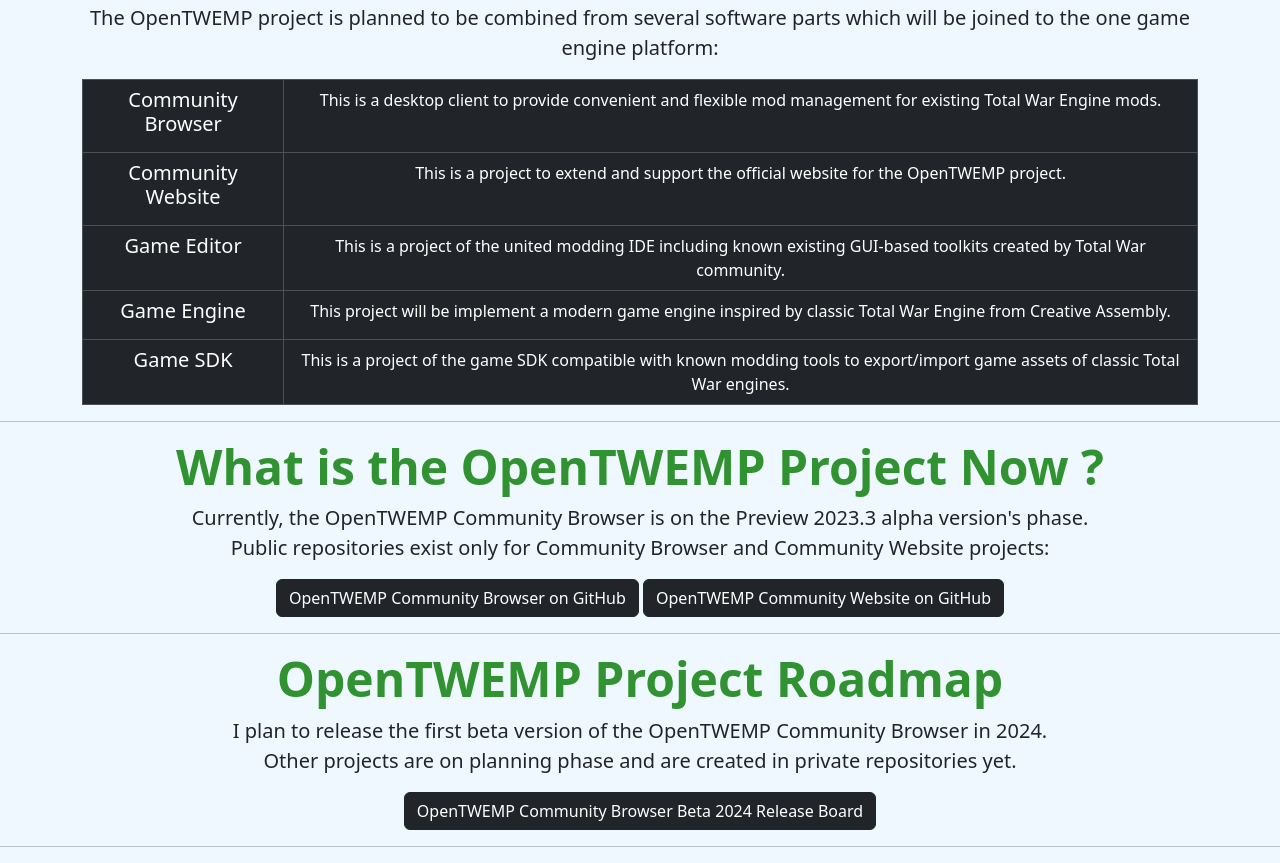
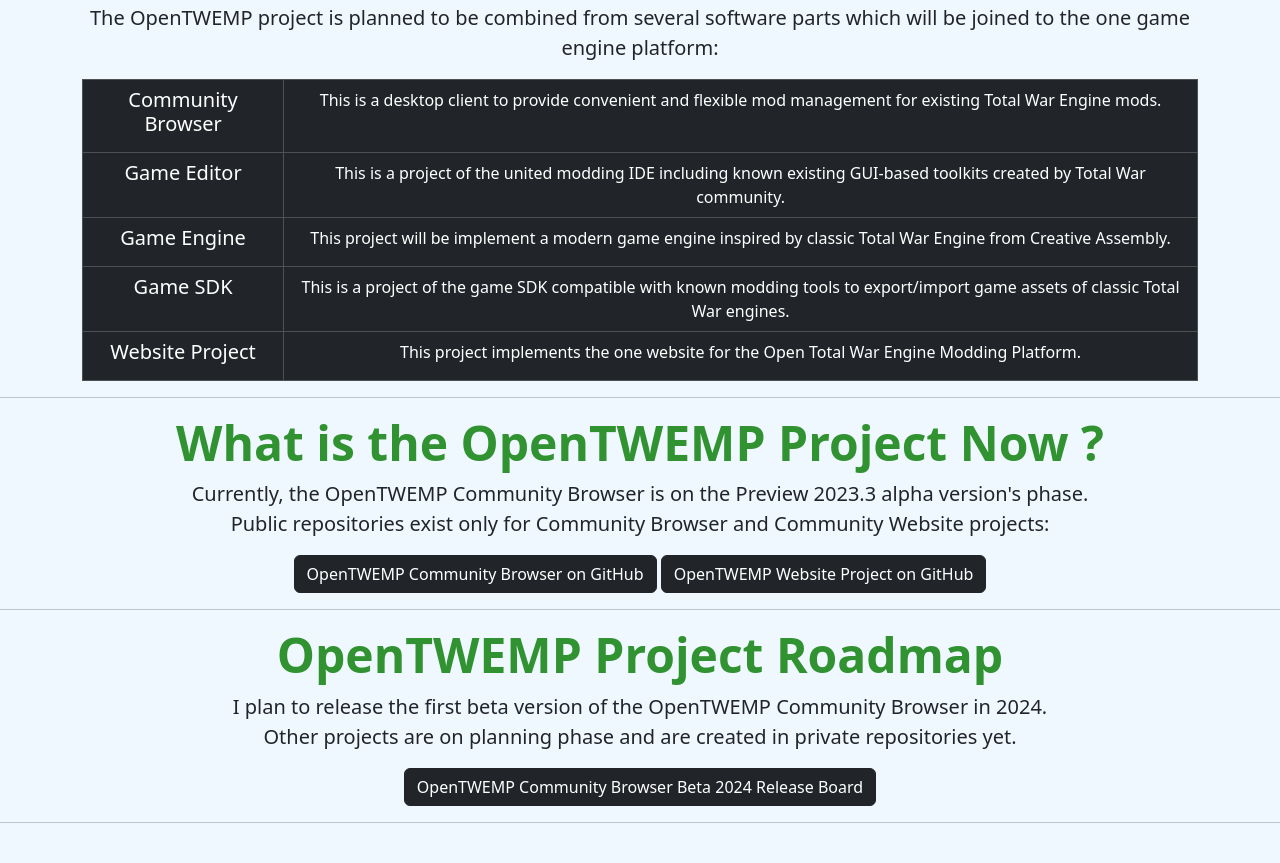
Before and after one commit to OpenTWEMP/OpenTWEMP-Website-Project, a plain HTML site: page index.html in a window 1280 px wide. Shown: the part 848-1711 px from the top of the page. After the commit the page ends 1687 px from the top, so only its background shows below. Drawn offline with nearby package versions, Linux system fonts and the light colour scheme.

Commit message:
Renaming the repo to the "OpenTWEMP-Website-Project".

```diff
--- a/index.html
+++ b/index.html
@@ -48,10 +48,6 @@
                 <td>This is a desktop client to provide convenient and flexible mod management for existing Total War Engine mods.</td>
               </tr>
               <tr>
-                <td><h5>Community Website</h5></td>
-                <td>This is a project to extend and support the official website for the OpenTWEMP project.</td>
-              </tr>
-              <tr>
                 <td><h5>Game Editor</h5></td>
                 <td>This is a project of the united modding IDE including known existing GUI-based toolkits created by Total War community.</td>
               </tr>
@@ -62,6 +58,10 @@
               <tr>
                 <td><h5>Game SDK</h5></td>
                 <td>This is a project of the game SDK compatible with known modding tools to export/import game assets of classic Total War engines.</td>
+              </tr>
+              <tr>
+                <td><h5>Website Project</h5></td>
+                <td>This project implements the one website for the Open Total War Engine Modding Platform.</td>
               </tr>
             </tbody>
           </table>
@@ -75,7 +75,7 @@
           Public repositories exist only for Community Browser and Community Website projects:
         </p>
         <a type="button" class="btn btn-dark" href="https://github.com/dar920910/OpenTWEMP-Community-Browser">OpenTWEMP Community Browser on GitHub</a>
-        <a type="button" class="btn btn-dark" href="https://github.com/dar920910/OpenTWEMP-Community-Website">OpenTWEMP Community Website on GitHub</a>
+        <a type="button" class="btn btn-dark" href="https://github.com/dar920910/OpenTWEMP-Website-Project">OpenTWEMP Website Project on GitHub</a>
         <br>
     </div>
     <hr>
```
Also changed, not shown: 4 other files.
